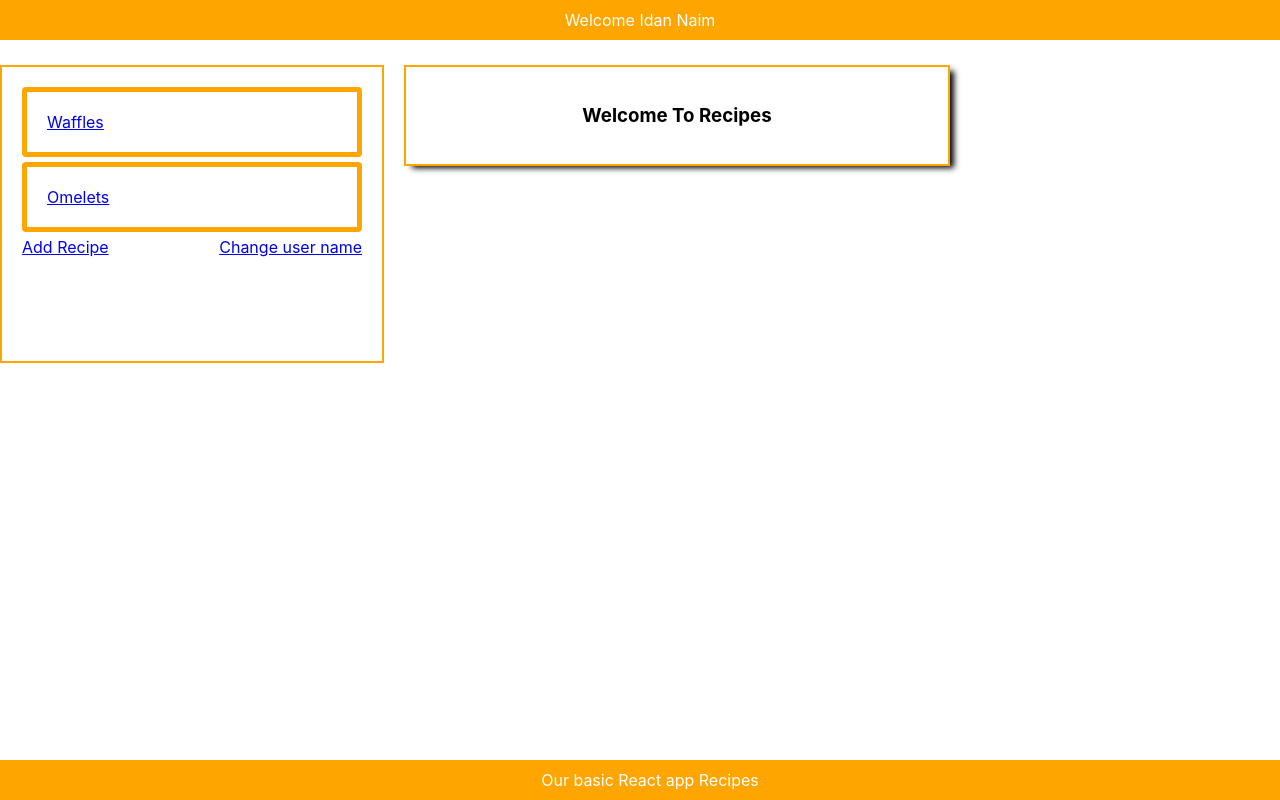
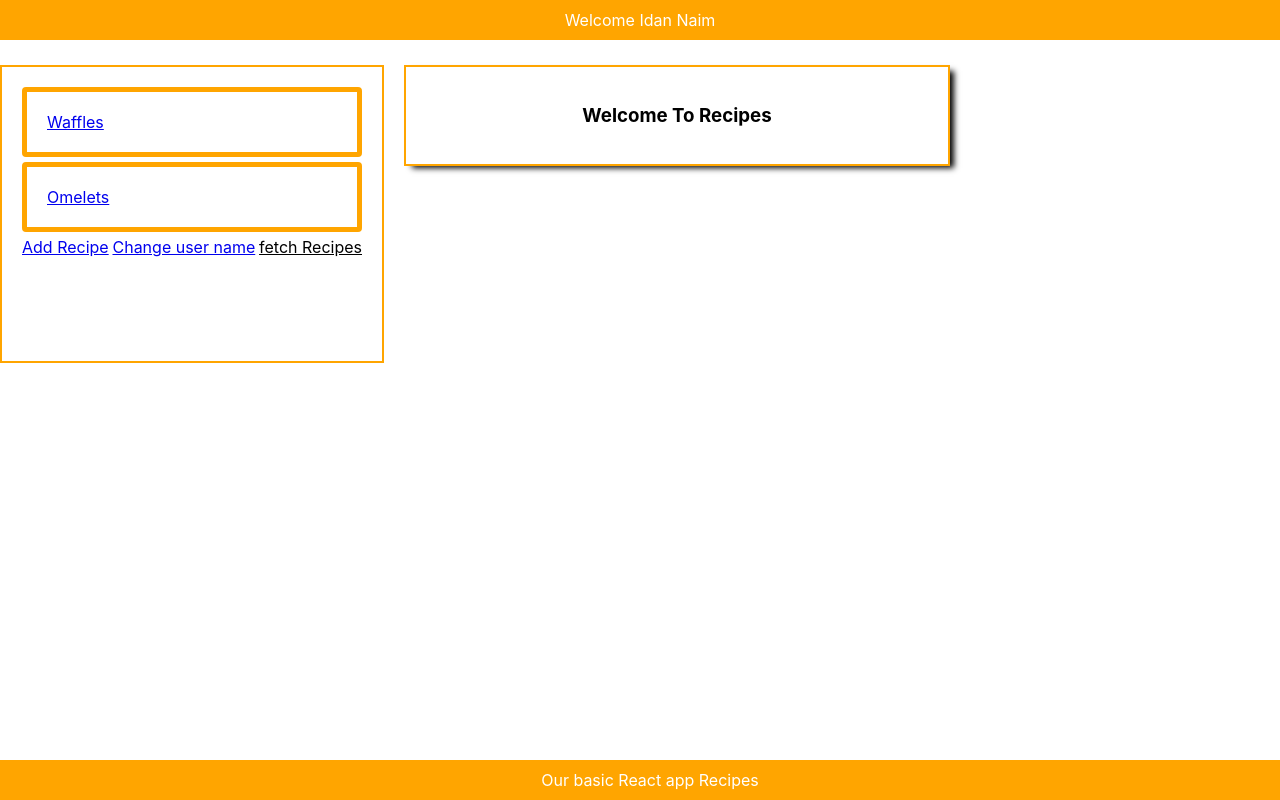
Before and after one commit to idanaim/react-basic, a React (Create React App) app: page / in a window 1280 px wide. Built offline with nearby package versions, Linux system fonts and the light colour scheme.

Commit message:
middleware

```diff
--- a/src/actions/recipes.js
+++ b/src/actions/recipes.js
@@ -11,3 +11,12 @@ export const toggleRecipe = (recipe) => ({
   type: consts.TOGGLE_RECIPE,
   id: recipe.id
 });
+
+export const fetchRecipes = ()=>({
+  type: consts.API,
+  payload: {
+    url:'recipes.json',
+    success: consts.SET_RECIPES
+  }
+
+})
--- a/src/components/Recipes/Recipes.css
+++ b/src/components/Recipes/Recipes.css
@@ -23,6 +23,11 @@
 .actions {
     display: flex;
     justify-content: space-between;
+}
+
+.fetch-recipes {
+    text-decoration: underline;
+    cursor: pointer;
 }
 .favorite {
     font-weight: bold;
--- a/src/components/Recipes/Recipes.js
+++ b/src/components/Recipes/Recipes.js
@@ -2,7 +2,7 @@ import React from 'react';
 import {Recipe} from "./Recipe";
 import PropTypes from 'prop-types';
 import {connect} from 'react-redux';
-import {toggleRecipe as toggle} from '../../actions/recipes';
+import {toggleRecipe as toggle, fetchRecipes} from '../../actions/recipes';
 import {Link, withRouter} from 'react-router-dom';
 
 const Recipes = (props) => (
@@ -13,13 +13,15 @@ const Recipes = (props) => (
       <div className="actions">
       <Link to="/add">Add Recipe</Link>
       <Link to="/changeUser">Change user name</Link>
+      <span onClick={props.fetchRecipes} className="fetch-recipes">fetch Recipes</span>
          </div>
     </div>
 );
 
 Recipes.propTypes = {
   recipes: PropTypes.array.isRequired,
-  toggle: PropTypes.func.isRequired
+  toggle: PropTypes.func.isRequired,
+  fetchRecipes: PropTypes.func.isRequired
 };
 
 const mapStateToProps = (state) => {
@@ -28,4 +30,4 @@ const mapStateToProps = (state) => {
   }
 };
 
-export default withRouter(connect(mapStateToProps, {toggle})(Recipes));
+export default withRouter(connect(mapStateToProps, {toggle, fetchRecipes})(Recipes));
--- a/src/components/app/App.js
+++ b/src/components/app/App.js
@@ -6,7 +6,7 @@ import {Footer} from "../footer/Footer";
 
 
 /**Connection with redux:
- * Middleware
+ * add api call
  *
  * @param props
  * @returns {*}
--- a/src/constants/actions-types.js
+++ b/src/constants/actions-types.js
@@ -1,3 +1,5 @@
 export const ADD_RECIPE = 'ADD_RECIPE';
 export const TOGGLE_RECIPE = 'TOGGLE_RECIPE';
 export const SET_USER = 'SET_USER';
+export const SET_RECIPES = 'SET_RECIPES';
+export const API = 'API';
--- /dev/null
+++ b/src/constants/envirement.js
@@ -0,0 +1 @@
+export const BASE_URL = 'https://s3.amazonaws.com/500tech-shared/';
--- /dev/null
+++ b/src/middleware/api.js
@@ -0,0 +1,17 @@
+import {BASE_URL} from "../constants/envirement";
+import {API} from "../constants/actions-types";
+
+const apiMiddleware = ({dispatch}) => next => action => {
+  if (action.type !== API) {
+    return next(action);
+  }
+
+  const {url, success} = action.payload;
+
+  fetch(BASE_URL + url)
+      .then(response => response.json())
+      .then(payload => dispatch({type: success, payload}))
+      .catch(error => console.log('Error:', error));
+}
+
+export default apiMiddleware;
--- a/src/reducers/recipes.js
+++ b/src/reducers/recipes.js
@@ -1,7 +1,7 @@
 import * as consts from "../constants/actions-types";
 import {getID} from "../services/utils";
 
-const initialState =  [{
+const initialState = [{
   id: getID(),
   title: 'Waffles',
   favorite: true,
@@ -33,6 +33,9 @@ const reducer = (recipes = initialState, action) => {
           ? recipe
           : Object.assign({}, recipe, {favorite: !recipe.favorite}));
 
+    case consts.SET_RECIPES:
+      return action.payload;
+
     default:
       return recipes;
   }
--- a/src/store.js
+++ b/src/store.js
@@ -1,10 +1,12 @@
 import reducer from './root'
 import {applyMiddleware, createStore} from 'redux';
 import logMiddleware from "./middleware/log";
+import apiMiddleware from "./middleware/api";
 
 
 const store = createStore(reducer, applyMiddleware(
-    logMiddleware
+    logMiddleware,
+    apiMiddleware
 ));
 
 window.store = store;
```
Lines whose indentation alone changed are shown as unchanged.
